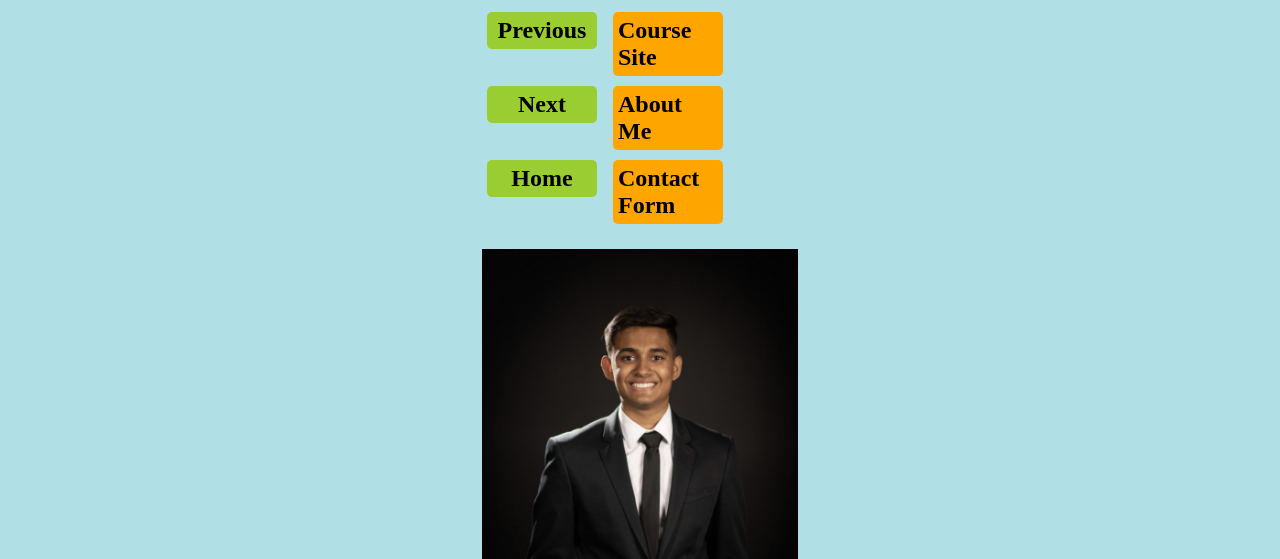
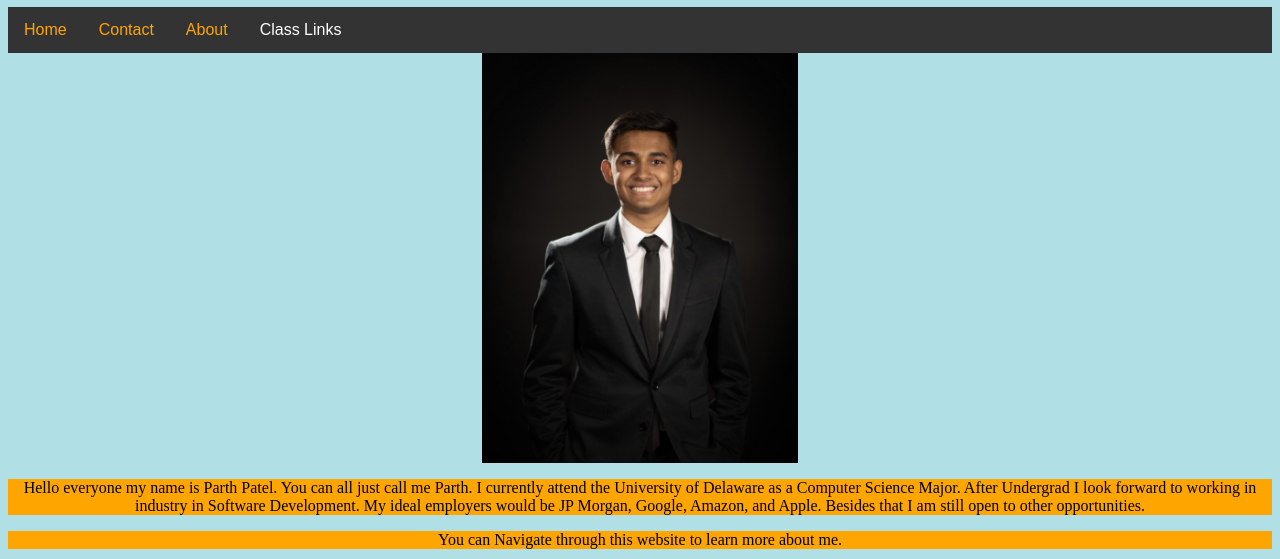
Before and after one commit to parth531/parth531.github.io, a plain HTML site: page index.html in a window 1280 px wide. Shown: the part 73-632 px from the top of the page. Drawn offline with Linux system fonts and the light colour scheme.

Commit message:
Added Text

```diff
--- a/css/styles.css
+++ b/css/styles.css
@@ -54,3 +54,69 @@ footer {
   height: 3vw;
   padding: 1.5vw;
 }
+/* Add a color to the active/current link */
+.topnav a.active {
+  background-color: orange;
+  color: white;
+}
+/* Navbar container */
+.navbar {
+  overflow: hidden;
+  background-color: #333;
+  font-family: Arial;
+}
+/* Links inside the navbar */
+.navbar a {
+  float: left;
+  font-size: 16px;
+  color: orange;
+  text-align: center;
+  padding: 14px 16px;
+  text-decoration: none;
+}
+/* The dropdown container */
+.dropdown {
+  float: left;
+  overflow: hidden;
+}
+/* Dropdown button */
+.dropdown .dropbtn {
+  font-size: 16px;
+  border: none;
+  outline: none;
+  color: white;
+  padding: 14px 16px;
+  background-color: inherit;
+  font-family: inherit; /* Important for vertical align on mobile phones */
+  margin: 0; /* Important for vertical align on mobile phones */
+}
+/* Add a red background color to navbar links on hover */
+.navbar a:hover, .dropdown:hover .dropbtn {
+  background-color: red;
+}
+/* Dropdown content (hidden by default) */
+.dropdown-content {
+  display: none;
+  position: absolute;
+  background-color: yellowgreen;
+  min-width: 160px;
+  box-shadow: 0px 8px 16px 0p;
+  z-index: 1;
+}
+/* Links inside the dropdown */
+.dropdown-content a {
+  float: none;
+  color: black;
+  padding: 12px 16px;
+  text-decoration: none;
+  display: block;
+  text-align: left;
+}
+/* Add a grey background color to dropdown links on hover */
+.dropdown-content a:hover {
+  background-color:orange;
+}
+/* Show the dropdown menu on hover */
+.dropdown:hover .dropdown-content {
+  display: block;
+}
--- a/index.html
+++ b/index.html
@@ -28,27 +28,24 @@
              Personal Web Page 1
              prpatel@udel.edu -->
     </h1>
-    <h2 class="center">
-        <!-- Buttons for Navigations -->
-        <a class="button2"
-            href="https://eetaylor5.github.io"> Previous
-        </a>
-        <a class="button1"
-            href="https://mattm401.github.io/"> Course Site
-        </a>
-        <a class="button2"
-        href="https://jayp786.github.io"> Next
-        </a>
-        <a class="button1"
-            href="https://parth531.github.io/aboutMe"> About Me
-        </a>
-        <a class="button2"
-        href="https://parth531.github.io"> Home
-        </a>
-        <a class="button1"
-            href="https://parth531.github.io/contact"> Contact Form
-        </a>
-    </h2>
+    <!--Navigation Bar and Dropdown-->
+    <div class="navbar">
+        <a class="active" href="https://parth531.github.io">Home</a>
+        <a href="https://parth531.github.io/contact">Contact</a>
+        <a href="https://parth531.github.io/aboutMe">About</a>
+        <div class="dropdown">
+            <button class="dropbtn">Class Links
+              <i class="fa fa-caret-down"></i>
+            </button>
+            <div class="dropdown-content">
+              <a href="https://eetaylor5.github.io">Previous</a>
+              <a href="https://mattm401.github.io/">Course Site</a>
+              <a href="https://jayp786.github.io">Next</a>
+            </div>
+      </div>
+    </div>
+
+
 
     <div class="top">
         <!--Image of self-->
@@ -58,13 +55,14 @@
     <div style="text-align: center;">
         <!--Home Screen Paragraphs-->
         <p>
-            Hello everyone my name is Parth Patel. You can all just call me Parth.
+            Hello everyone my name is Parth Patel. You can all just call me Parth. I currently attend the University of Delaware as a Computer Science Major. After Undergrad I look forward to working in industry in Software Development. My ideal employers would be JP Morgan, Google, Amazon, and Apple. Besides that I am still open to other opportunities.
         </p>
         <p>
             You can Navigate through this website to learn more about me.
         </p>
     </div>
     <footer id="footer">
+
         <a href="https://www.linkedin.com/in/parth531/">
             <img class="footer-logo" src="Linkedin.png" alt="github logo">
         </a>
```
Also changed, not shown: aboutMe.html (+27 -21 lines), contact.html (+27 -21 lines).
